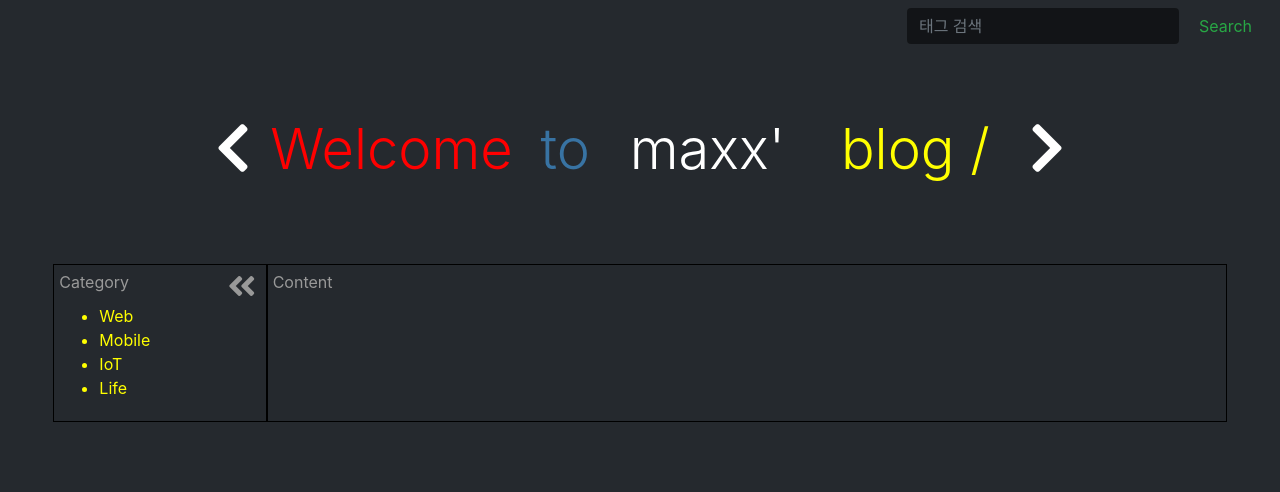
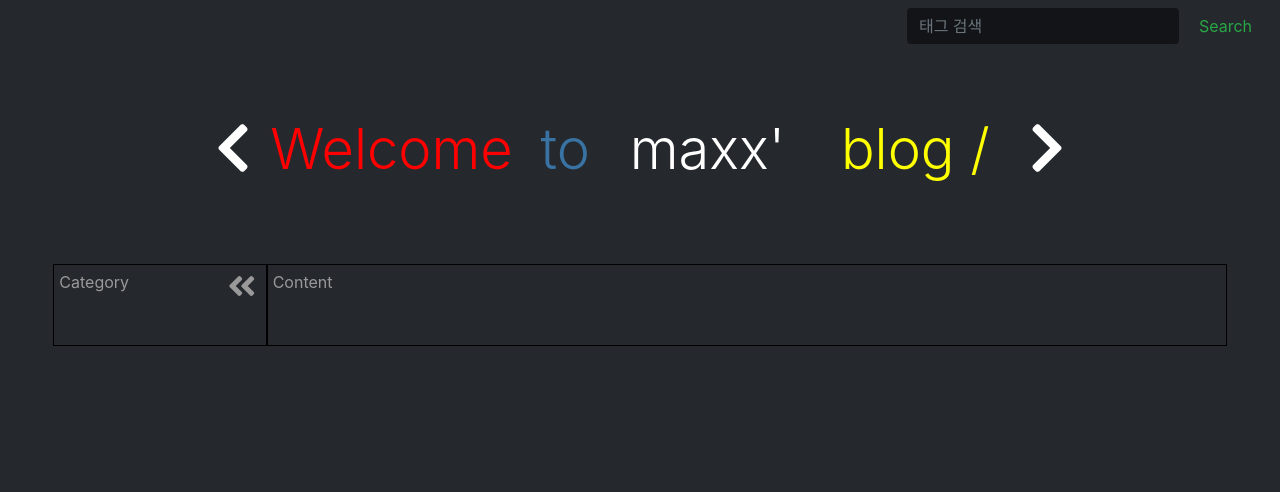
Before and after one commit to maxx09/blog, a Django app: page / in a window 1280 px wide. Shown: the top 492 px of the page. Run offline with Django 3.2, Linux system fonts and the light colour scheme; data that the repository does not hold is empty; some libraries are stand-ins or nearby versions.

```diff
--- a/articles/urls.py
+++ b/articles/urls.py
@@ -1,6 +1,7 @@
 from django.conf.urls import url
-from .views import index
+from .views import index, create_post
 
 urlpatterns = [
     url(r'^$', index, name='index'),
+    url(r'^post/$', create_post, name='post'),
 ]
--- a/articles/views.py
+++ b/articles/views.py
@@ -1,15 +1,29 @@
-from django.shortcuts import render
+from django.shortcuts import render, redirect
 from .models import Post, Category
+from .forms import PostForm
 
 def index(request):
-    web_list = Post.objects.filter(category__category_name='Web')
-    mobile_list = Post.objects.filter(category__category_name='Mobile')
-    iot_list = Post.objects.filter(category__category_name='IoT')
-    life_list = Post.objects.filter(category__category_name='Life')
     post_list = Post.objects.all()
-    return render(request, 'index.html',
-        {'web_list':web_list,
-        'mobile_list':mobile_list,
-        'iot_list':iot_list,
-        'life_list':life_list,
-        'post_list':post_list})
+    category_list = Category.objects.all()
+    return render(request, "index.html",{
+        'post_list':post_list,
+        'category_list':category_list
+    })
+
+
+def create_post(request):
+
+    if request.method == 'POST':
+        form = PostForm(request.POST, request.FILES)
+        if form.is_valid():
+            form.save()
+        return redirect('articles:index')
+    else:
+        form = PostForm()
+    return render(request, 'articles/post_create.html', {'form':form})
+
+
+
+def get_post_detail(request, post_id):
+
+    pass
--- a/static/css/base.css
+++ b/static/css/base.css
@@ -99,6 +99,10 @@ body {
     color: white;
 }
 
+.main-column-list > ul {
+    list-style: none;
+}
+
 .main-column-list > ul > .list-item {
     color: yellow;
 }
--- a/templates/base.html
+++ b/templates/base.html
@@ -49,34 +49,18 @@
                 </div>
                 <div class="main-column-list">
                     <ul>
-                        <li class="list-item">Web
+                        {% for category in category_list %}
+                        <li class="list-item">
+                            {{ category }}
                             <ul class="nav-list">
-                                {% for web in web_list %}
-                                <li class="list-in-list-item"><a href="#" id="item-title">{{ web.title }}</a></li>
+                                {% for post in post_list %}
+                                    {% if post.category.category_name == category.category_name %}
+                                    <li class="list-in-list-item"><a href="#" id="item-title">{{ post.title }}</a></li>
+                                    {% endif %}
                                 {% endfor %}
                             </ul>
                         </li>
-                        <li class="list-item">Mobile
-                            <ul class="nav-list">
-                                {% for mobile in mobile_list %}
-                                <li class="list-in-list-item"><a href="#" id="item-title">{{ mobile.title }}</a></li>
-                                {% endfor %}
-                            </ul>
-                        </li>
-                        <li class="list-item">IoT
-                            <ul class="nav-list">
-                                {% for iot in iot_list %}
-                                <li class="list-in-list-item"><a href="#" id="item-title">{{ iot.title }}</a></li>
-                                {% endfor %}
-                            </ul>
-                        </li>
-                        <li class="list-item">Life
-                            <ul class="nav-list">
-                                {% for life in life_list %}
-                                <li class="list-in-list-item"><a href="#" id="item-title">{{ life.title }}</a></li>
-                                {% endfor %}
-                            </ul>
-                        </li>
+                        {% endfor %}
                     </ul>
                 </div>
             </div>
```
Also changed, not shown: articles/forms.py (added, +10 -0 lines), templates/articles/post_create.html (added, +30 -0 lines).
